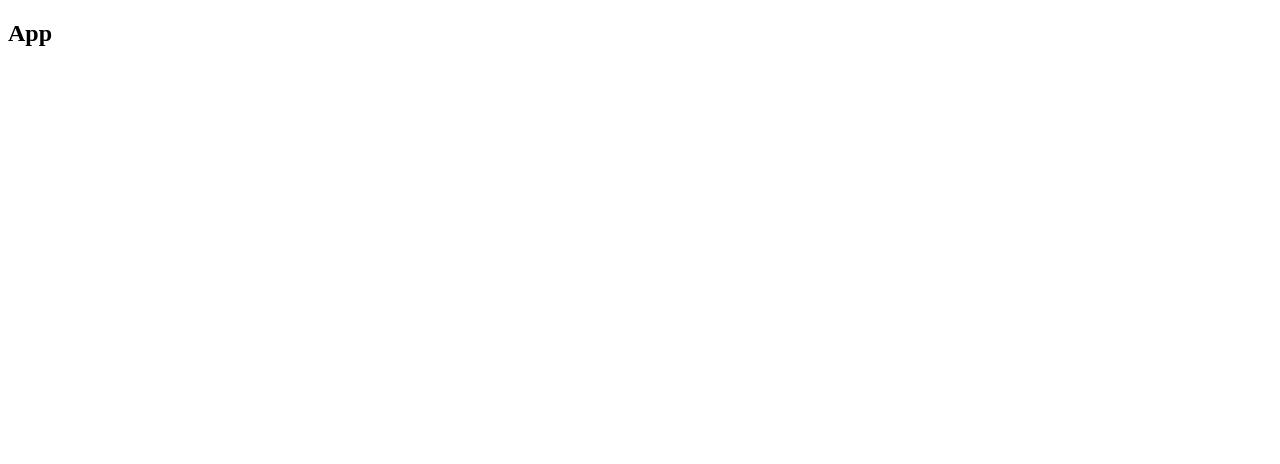
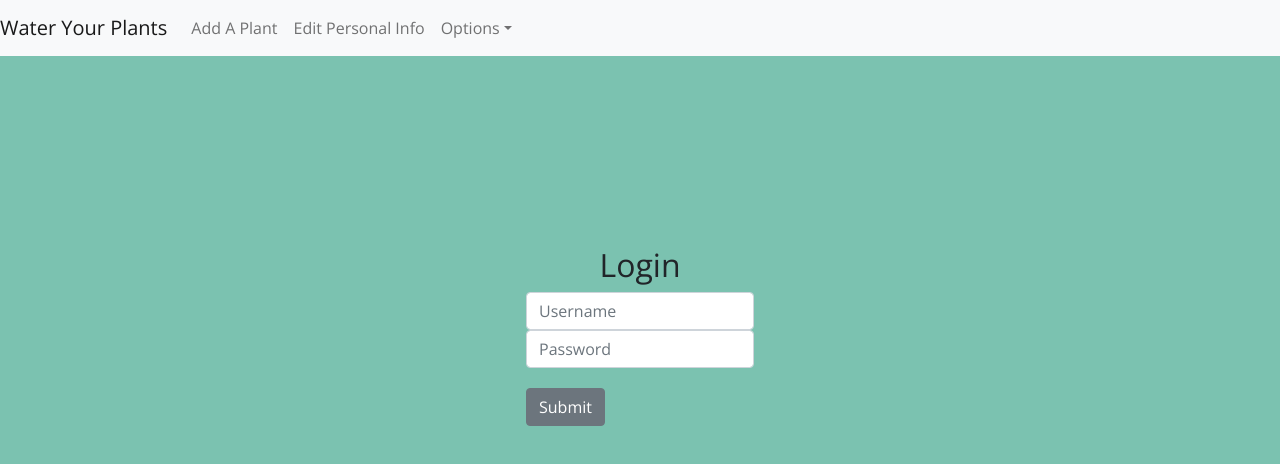
Before and after one commit to ft-watermyplants-7/front-end, a React (Create React App) app: page / in a window 1280 px wide. Shown: the top 464 px of the page. Built offline with nearby package versions, Linux system fonts and the light colour scheme.

Commit message:
added login,logout,header components, added reactstrap

```diff
--- a/package.json
+++ b/package.json
@@ -7,11 +7,13 @@
     "@testing-library/react": "^11.1.0",
     "@testing-library/user-event": "^12.1.10",
     "axios": "^0.23.0",
+    "bootstrap": "^5.1.3",
     "react": "^17.0.2",
     "react-dom": "^17.0.2",
     "react-redux": "^7.2.5",
     "react-router-dom": "^5.3.0",
     "react-scripts": "4.0.3",
+    "reactstrap": "^8.10.0",
     "redux": "^4.1.1",
     "redux-logger": "^3.0.6",
     "redux-thunk": "^2.3.0",
@@ -40,5 +42,8 @@
       "last 1 firefox version",
       "last 1 safari version"
     ]
+  },
+  "devDependencies": {
+    "@fortawesome/fontawesome-free": "^5.15.4"
   }
 }
--- a/public/index.html
+++ b/public/index.html
@@ -1,6 +1,7 @@
 <!DOCTYPE html>
 <html lang="en">
   <head>
+    <script src="https://kit.fontawesome.com/24f4d4a3f0.js" crossorigin="anonymous"></script>
     <meta charset="utf-8" />
     <link rel="icon" href="%PUBLIC_URL%/favicon.ico" />
     <meta name="viewport" content="width=device-width, initial-scale=1" />
@@ -10,6 +11,7 @@
       content="Web site created using create-react-app"
     />
     <link rel="apple-touch-icon" href="%PUBLIC_URL%/logo192.png" />
+
     <!--
       manifest.json provides metadata used when your web app is installed on a
       user's mobile device or desktop. See https://developers.google.com/web/fundamentals/web-app-manifest/
--- a/src/App.css
+++ b/src/App.css
@@ -0,0 +1,14 @@
+@import url("https://fonts.googleapis.com/css2?family=Open+Sans:wght@300;400&display=swap");
+*,
+*::after,
+*::before {
+  box-sizing: border-box;
+  margin: 0;
+  padding: 0;
+  font-family: "Open Sans", sans-serif;
+}
+.app {
+  background-color: rgb(123, 194, 176);
+  height: 100vh;
+  width: 100vw;
+}
--- a/src/App.js
+++ b/src/App.js
@@ -1,10 +1,20 @@
 import React from "react";
+import { Route, Switch } from "react-router-dom";
 import "./App.css";
+
+import Header from "./components/Header/Header";
+import Login from "./components/Login/Login";
+import Logout from "./components/Logout/Logout";
 
 function App() {
   return (
-    <div className="App">
-      <h2>App</h2>
+    <div className="app">
+      <Header />
+      <Switch>
+        <Route path="/logout" component={Logout} />
+        <Route path="/login" component={Login} />
+        <Route exact path="/" component={Login} />
+      </Switch>
     </div>
   );
 }
--- /dev/null
+++ b/src/components/Header/Header.js
@@ -0,0 +1,53 @@
+import React, { useState } from "react";
+import "./Header.css";
+import {
+  Collapse,
+  Navbar,
+  NavbarToggler,
+  NavbarBrand,
+  Nav,
+  NavItem,
+  NavLink,
+  UncontrolledDropdown,
+  DropdownToggle,
+  DropdownMenu,
+  DropdownItem,
+} from "reactstrap";
+
+const Header = (props) => {
+  const [isOpen, setIsOpen] = useState(false);
+
+  const toggle = () => setIsOpen(!isOpen);
+
+  return (
+    <div>
+      <Navbar color="light" light expand="md">
+        <NavbarBrand href="/">Water Your Plants</NavbarBrand>
+        <NavbarToggler onClick={toggle} />
+        <Collapse isOpen={isOpen} navbar>
+          <Nav className="mr-auto" navbar>
+            <NavItem>
+              <NavLink href="/add-plant">Add A Plant</NavLink>
+            </NavItem>
+            <NavItem>
+              <NavLink href="/edit-user">Edit Personal Info</NavLink>
+            </NavItem>
+            <UncontrolledDropdown nav inNavbar>
+              <DropdownToggle nav caret>
+                Options
+              </DropdownToggle>
+              <DropdownMenu right>
+                <DropdownItem href="/logout">Logout</DropdownItem>
+                <DropdownItem href="/">Login</DropdownItem>
+                <DropdownItem divider />
+                <DropdownItem>Reset</DropdownItem>
+              </DropdownMenu>
+            </UncontrolledDropdown>
+          </Nav>
+        </Collapse>
+      </Navbar>
+    </div>
+  );
+};
+
+export default Header;
--- /dev/null
+++ b/src/components/Login/Login.css
@@ -0,0 +1,10 @@
+.login-container {
+  display: flex;
+  flex-direction: column;
+  justify-content: center;
+  align-items: center;
+  height: 70vh;
+}
+.login-container > input:focus {
+  outline: none !important;
+}
--- /dev/null
+++ b/src/components/Login/Login.js
@@ -0,0 +1,52 @@
+import React, { useState } from "react";
+import { Button, Form, FormGroup, Input } from "reactstrap";
+import "./Login.css";
+
+const Login = () => {
+  const [state, setState] = useState({
+    username: "",
+    password: "",
+  });
+  const handleSubmit = (e) => {
+    e.preventDefault();
+  };
+  const handleChange = (e) => {
+    setState({
+      ...state,
+      [e.target.name]: e.target.value,
+    });
+  };
+  return (
+    <div className="login-container">
+      <h2>Login</h2>
+      <Form onSubmit={handleSubmit}>
+        <FormGroup>
+          <Input
+            type="text"
+            name="username"
+            placeholder="Username"
+            onChange={handleChange}
+            value={state.username}
+          />
+        </FormGroup>
+        <FormGroup>
+          <Input
+            type="password"
+            name="password"
+            placeholder="Password"
+            onChange={handleChange}
+            value={state.password}
+          />
+        </FormGroup>
+        <Button
+          style={{ textAlign: "center", marginTop: "20px" }}
+          type="submit"
+        >
+          Submit
+        </Button>
+      </Form>
+    </div>
+  );
+};
+
+export default Login;
--- /dev/null
+++ b/src/components/Logout/Logout.js
@@ -0,0 +1,12 @@
+import React from "react";
+import "./Logout.css";
+
+const Logout = () => {
+  return (
+    <div>
+      <h2>Logout Component</h2>
+    </div>
+  );
+};
+
+export default Logout;
--- a/src/index.js
+++ b/src/index.js
@@ -1,6 +1,7 @@
 import React from "react";
 import ReactDOM from "react-dom";
 import App from "./App";
+import "bootstrap/dist/css/bootstrap.css";
 
 import { createStore, applyMiddleware } from "redux";
 import logger from "redux-logger";
```
Also changed, not shown: src/components/Header/Header.css (added), src/components/Logout/Logout.css (added), 1 other file (tests, documents, lock files or other folders).
